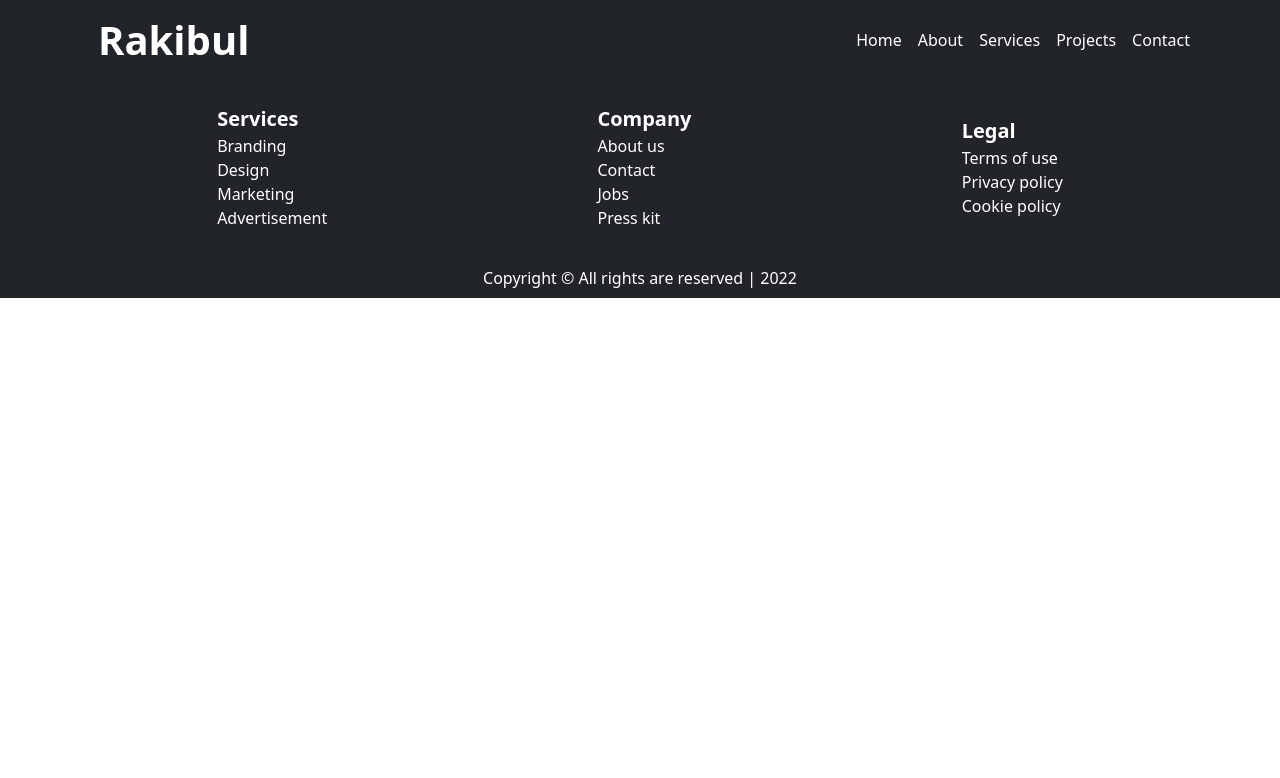
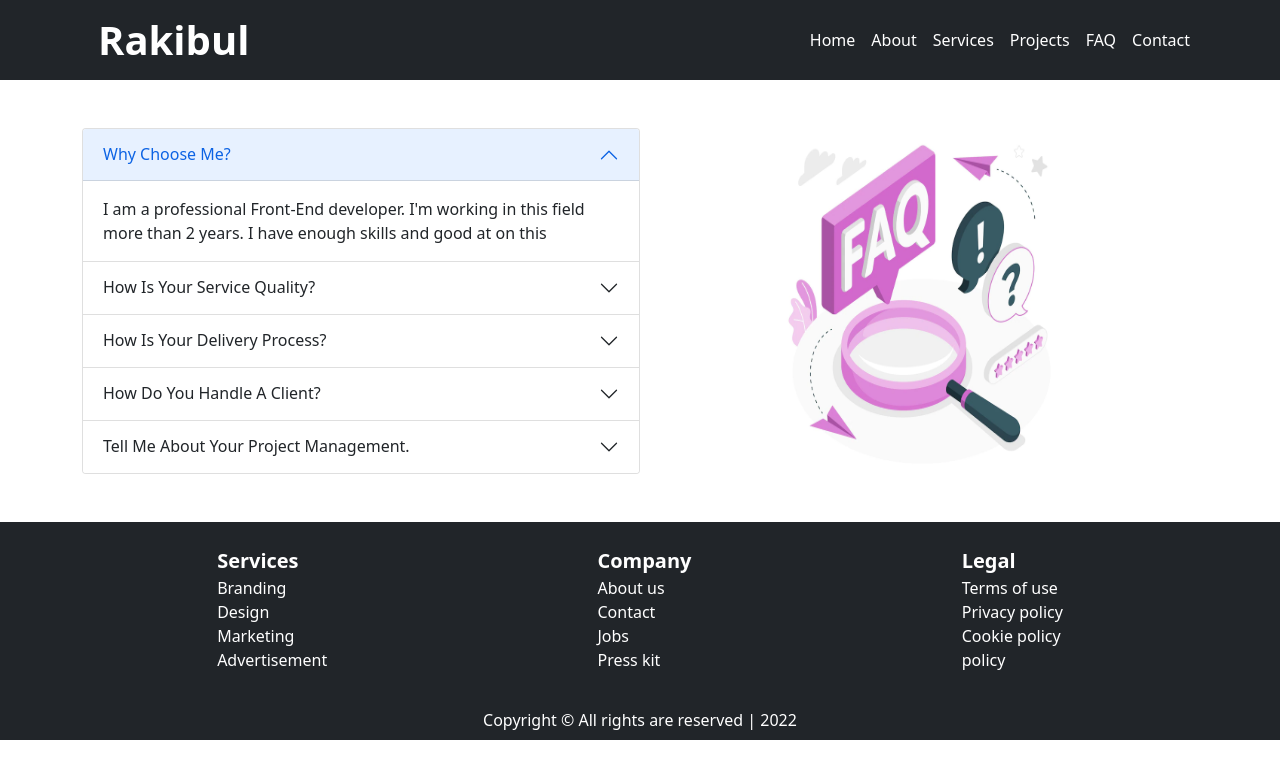
Before and after one commit to coderrakibul/personal-portfolio, a React (Create React App) app: page /faq in a window 1280 px wide. Shown: the top 778 px of the page. Built offline with nearby package versions, Linux system fonts and the light colour scheme.

Commit message:
faq page added

```diff
--- a/src/App.css
+++ b/src/App.css
@@ -3,8 +3,8 @@
   padding: 0;
 }
 
-.text-color{
-  color:orange
+.text-color {
+  color: orange
 }
 
 .App {
--- a/src/App.js
+++ b/src/App.js
@@ -2,6 +2,7 @@ import { Route, Routes } from 'react-router-dom';
 import './App.css';
 import About from './pages/About/About';
 import Contact from './pages/Contact/Contact';
+import Faq from './pages/Faq/Faq';
 import Home from './pages/Home/Home';
 import Projects from './pages/Projects/Projects';
 import Services from './pages/Services/Services';
@@ -18,6 +19,7 @@ function App() {
         <Route path="/about" element={<About></About>}></Route>
         <Route path="/services" element={<Services></Services>}></Route>
         <Route path="/projects" element={<Projects></Projects>}></Route>
+        <Route path="/faq" element={<Faq></Faq>}></Route>
         <Route path="/contact" element={<Contact></Contact>}></Route>
       </Routes>
       <Footer></Footer>
--- /dev/null
+++ b/src/pages/Faq/Faq.js
@@ -0,0 +1,63 @@
+import React from 'react';
+import { Accordion } from 'react-bootstrap';
+import FaqImage from '../../images/faq.webp';
+
+const Faq = () => {
+    return (
+        <section className='container mt-5 mb-5 '>
+            <div className='row d-flex justify-content-center g-0'>
+                <div className='col-12 col-md-6 col-lg-6 d-flex justify-content-center mb-5 mb-md-0 mb-lg-0'>
+                    <Accordion defaultActiveKey="0">
+                        <Accordion.Item eventKey="0">
+                            <Accordion.Header>Why Choose Me?</Accordion.Header>
+                            <Accordion.Body>
+                                I am a professional Front-End developer. I'm working in this field more than
+                                2 years. I have enough skills and good at on this
+                            </Accordion.Body>
+                        </Accordion.Item>
+
+
+                        <Accordion.Item eventKey="1">
+                            <Accordion.Header>How Is Your Service Quality?</Accordion.Header>
+                            <Accordion.Body>
+                                My main goal is client satisfaction. So I can try always to keep my
+                                best.
+                            </Accordion.Body>
+                        </Accordion.Item>
+
+                        <Accordion.Item eventKey="2">
+                            <Accordion.Header>How Is Your Delivery Process?</Accordion.Header>
+                            <Accordion.Body>
+                                Don't worry, I always deliver a project in time
+                            </Accordion.Body>
+                        </Accordion.Item>
+
+                        <Accordion.Item eventKey="3">
+                            <Accordion.Header>How Do You Handle A Client?</Accordion.Header>
+                            <Accordion.Body>
+                                I response a client very quickly. Then discuss with him/her about the
+                                project. And I work according to my client demand.
+                            </Accordion.Body>
+                        </Accordion.Item>
+
+                        <Accordion.Item eventKey="4">
+                            <Accordion.Header>Tell Me About Your Project Management.</Accordion.Header>
+                            <Accordion.Body>
+                                This is very simple. At first I get all the document from my client what I
+                                need for the project. Then I start my work.
+                            </Accordion.Body>
+                        </Accordion.Item>
+
+                    </Accordion>
+                </div>
+
+                <div className='col-12 col-md-6 col-lg-6 d-flex justify-content-center'>
+                    <img className='w-50' src={FaqImage} alt="faqimage" />
+                </div>
+
+            </div>
+        </section>
+    );
+};
+
+export default Faq;
--- a/src/pages/Home/Banner.js
+++ b/src/pages/Home/Banner.js
@@ -3,7 +3,8 @@ import Image from '../../images/banner.png';
 
 const Banner = () => {
     return (
-        <div className='row d-flex g-0'>
+        <section className='mt-5 mb-5'>
+            <div className='row d-flex g-0'>
             <div className='col-lg-6 col-md-6 col-12 d-flex justify-content-center align-items-center'>
                 <div className='mb-5 mb-md-0 mb-lg-0'>
                     <h6 className='fw-bold'>Hi,</h6>
@@ -19,6 +20,7 @@ const Banner = () => {
             </div>
 
         </div>
+        </section>
     );
 };
 
--- /dev/null
+++ b/src/pages/Home/Hire.js
@@ -0,0 +1,11 @@
+import React from 'react';
+
+const Hire = () => {
+    return (
+        <div className='container mt-5 mb-5'>
+            <h2>Hire me</h2>
+        </div>
+    );
+};
+
+export default Hire;
--- a/src/pages/Home/Home.js
+++ b/src/pages/Home/Home.js
@@ -1,14 +1,15 @@
 import React from 'react';
 import Banner from './Banner';
+import Hire from './Hire';
 
 
 const Home = () => {
 
     return (
-       <div className='mt-5 mb-5'>
-        <Banner></Banner>
-
-       </div>
+        <div>
+            <Banner></Banner>
+            <Hire></Hire>
+        </div>
     );
 };
 
--- a/src/pages/Shared/Footer.js
+++ b/src/pages/Shared/Footer.js
@@ -27,6 +27,7 @@ const Footer = () => {
 						<span><a className="text-decoration-none text-white">Terms of use</a></span>
 						<span><a className="text-decoration-none text-white">Privacy policy</a></span>
 						<span><a className="text-decoration-none text-white">Cookie policy</a></span>
+						<span><a className="text-decoration-none text-white">policy</a></span>
 					</div>
 				</div>
 			</div>
--- a/src/pages/Shared/Header.js
+++ b/src/pages/Shared/Header.js
@@ -15,6 +15,7 @@ const Header = () => {
             <Nav.Link className='text-white' as={Link} to="/about">About</Nav.Link>
             <Nav.Link className='text-white' as={Link} to="/services">Services</Nav.Link>
             <Nav.Link className='text-white' as={Link} to="/projects">Projects</Nav.Link>
+            <Nav.Link className='text-white' as={Link} to="/faq">FAQ</Nav.Link>
             <Nav.Link className='text-white' as={Link} to="/contact">Contact</Nav.Link>
 
           </Nav>
```
Also changed, not shown: src/images/faq.webp (added).
